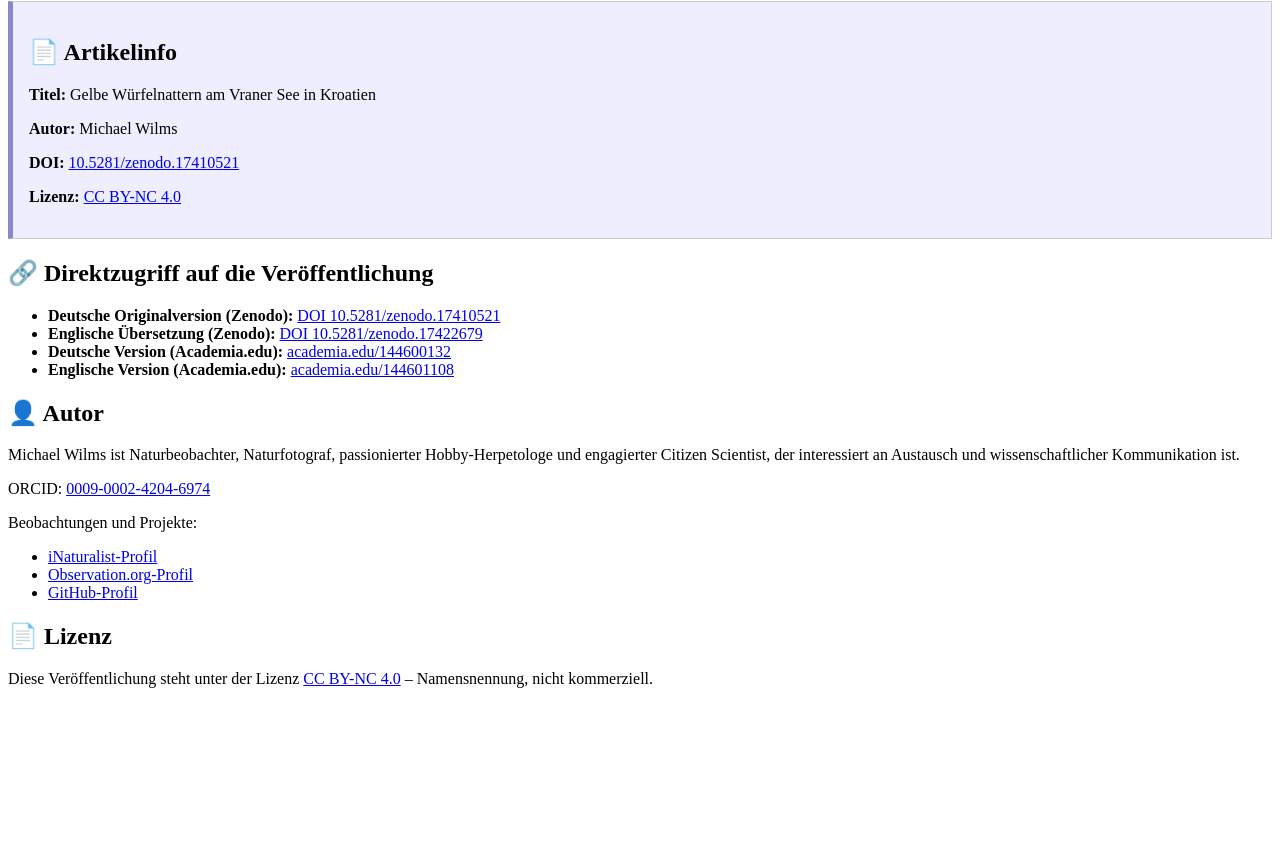
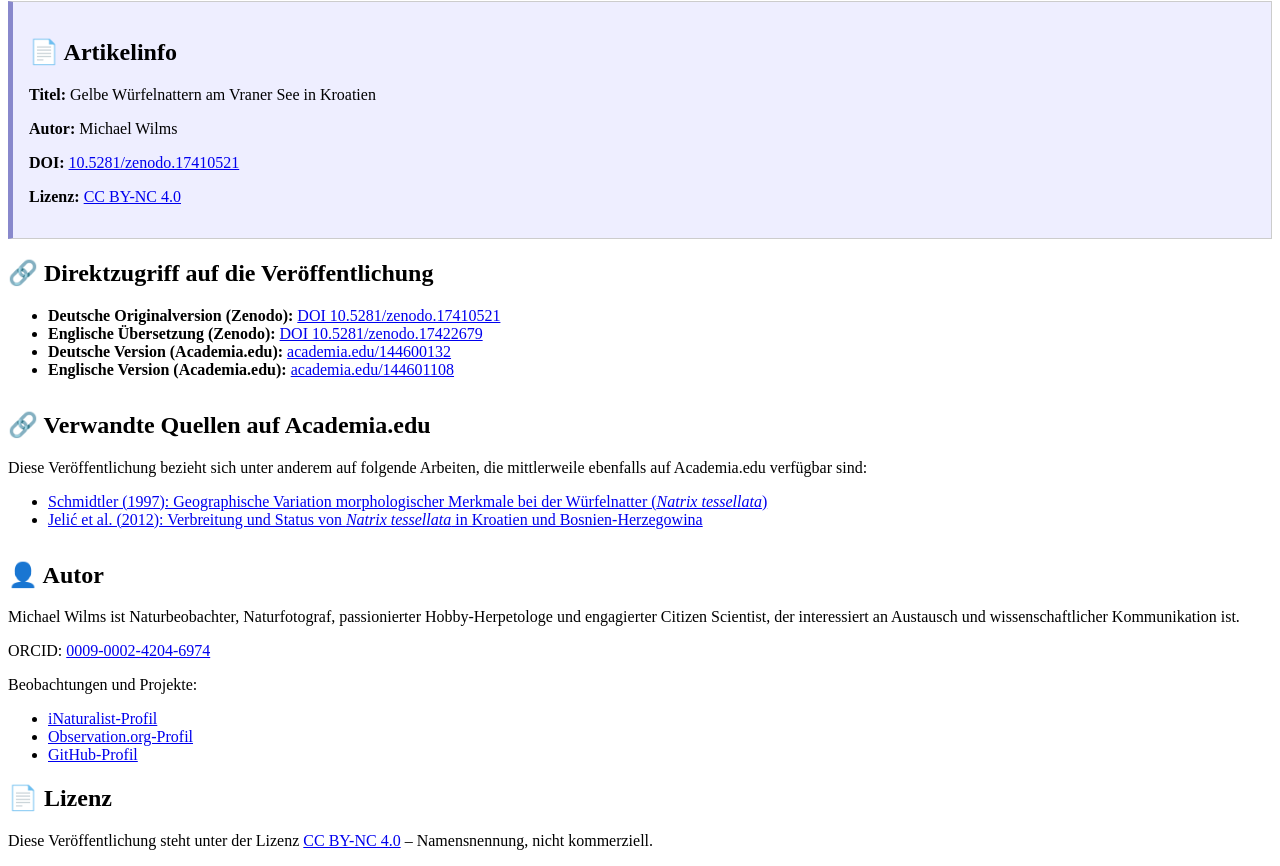
Before and after one commit to michaelwilms/gelbe-wuerfelnattern, a plain HTML site: page index.html in a window 1280 px wide. Shown: the part 555-1421 px from the top of the page. Before the commit the page ends 1259 px from the top, so only its background shows below. Drawn offline with Linux system fonts and the light colour scheme.

Commit message:
Update index.html Verlinkungen zu Quellen-Artikeln

```diff
--- a/index.html
+++ b/index.html
@@ -64,6 +64,16 @@
       <li><strong>Englische Version (Academia.edu):</strong> <a href="https://www.academia.edu/144601108/Yellow_Dice_Snakes_at_Vrana_Lake_in_Croatia">academia.edu/144601108</a></li>
     </ul>
 
+<section class="related-papers" style="margin:2em 0;">
+  <h2>🔗 Verwandte Quellen auf Academia.edu</h2>
+  <p>Diese Veröffentlichung bezieht sich unter anderem auf folgende Arbeiten, die mittlerweile ebenfalls auf Academia.edu verfügbar sind:</p>
+  <ul>
+    <li><a href="https://www.academia.edu/115605026/Geographic_variation_of_morphological_characters_in_the_Dice_snake_Natrix_tessellata_">Schmidtler (1997): Geographische Variation morphologischer Merkmale bei der Würfelnatter (<em>Natrix tessellata</em>)</a></li>
+    <li><a href="https://www.academia.edu/3573518/Distribution_and_Status_Quo_of_Natrix_tessellata_in_Croatia_and_Bosnia_and_Herzegovina">Jelić et al. (2012): Verbreitung und Status von <em>Natrix tessellata</em> in Kroatien und Bosnien-Herzegowina</a></li>
+  </ul>
+</section>
+
+
     <h2>👤 Autor</h2>
     <p>Michael Wilms ist Naturbeobachter, Naturfotograf, passionierter Hobby-Herpetologe und engagierter Citizen Scientist, der interessiert an Austausch und wissenschaftlicher Kommunikation ist.</p>
     <p>ORCID: <a href="https://orcid.org/0009-0002-4204-6974">0009-0002-4204-6974</a></p>
```
